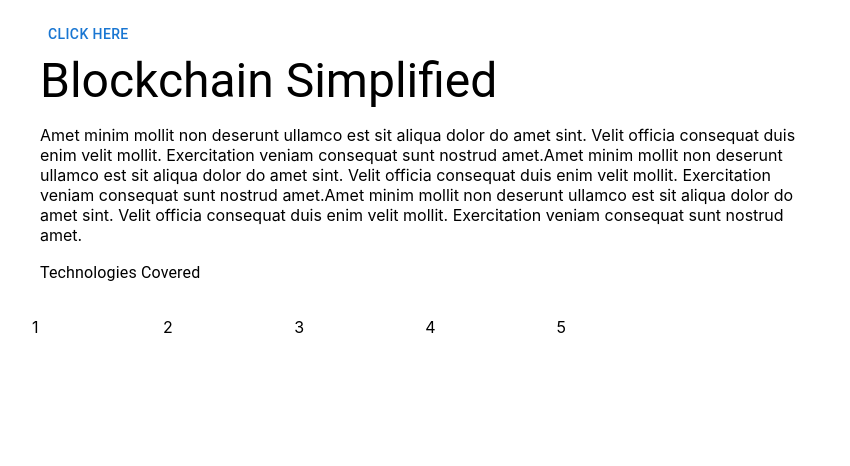
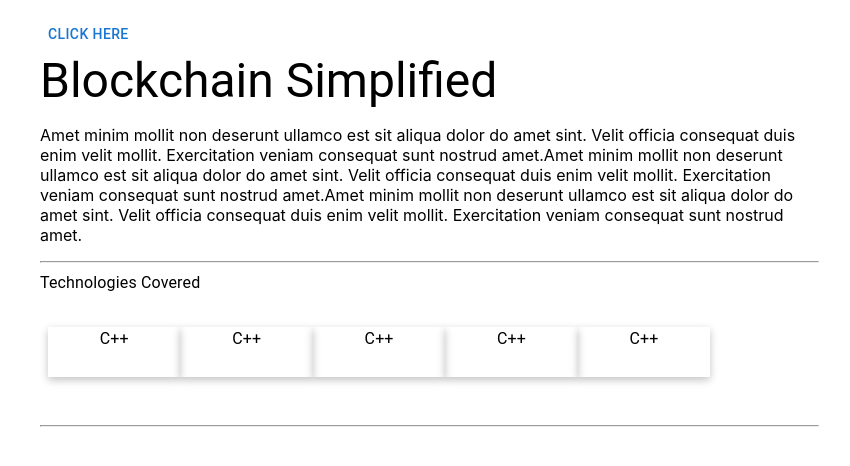
Before and after one commit to naimur202163/BlockChain-single-page, a Next.js app: page / in a window 1280 px wide. Shown: the top 466 px of the page, without its empty margins (8-858 px from the left). Built offline with nearby package versions, Linux system fonts and the light colour scheme.

Commit message:
hr added

```diff
--- a/pages/Components/Details/Details.js
+++ b/pages/Components/Details/Details.js
@@ -1,6 +1,5 @@
 import { Box, Button, Container, Grid, Typography } from "@mui/material";
 import React from "react";
-import "./Details.css";
 const Details = () => {
   return (
     <div>
@@ -26,6 +25,7 @@ const Details = () => {
                   consequat sunt nostrud amet.
                 </p>
               </div>
+              <hr />
               {/* Techonology */}
               <div>
                 <div>
@@ -33,24 +33,49 @@ const Details = () => {
                     <Typography>Technologies Covered</Typography>
                   </div>
                   <div>
-                    <Grid sx={{ mt: 4 }} container spacing={1}>
+                    <Grid sx={{ mt: 4, ml: 1 }} container spacing={2}>
                       <Grid md={2} lg={2}>
-                        <div>1</div>
+                        <div className="box">
+                          <Typography sx={{ textAlign: "center" }}>
+                            C++
+                          </Typography>
+                        </div>
                       </Grid>
                       <Grid md={2} lg={2}>
-                        <div>2</div>
+                        <div className="box">
+                          <Typography sx={{ textAlign: "center" }}>
+                            C++
+                          </Typography>
+                        </div>
                       </Grid>
                       <Grid md={2} lg={2}>
-                        <div>3</div>
+                        <div className="box">
+                          <Typography sx={{ textAlign: "center" }}>
+                            C++
+                          </Typography>
+                        </div>
                       </Grid>
                       <Grid md={2} lg={2}>
-                        <div>4</div>
+                        <div className="box">
+                          <Typography sx={{ textAlign: "center" }}>
+                            C++
+                          </Typography>
+                        </div>
                       </Grid>
                       <Grid md={2} lg={2}>
-                        <div>5</div>
+                        <div className="box">
+                          <Typography sx={{ textAlign: "center" }}>
+                            C++
+                          </Typography>
+                        </div>
                       </Grid>
                     </Grid>
                   </div>
+                  {/* Mentor */}
+                  <br />
+                  <br />
+                  <hr />
+                  <div></div>
                 </div>
               </div>
             </Box>
--- a/styles/globals.css
+++ b/styles/globals.css
@@ -14,3 +14,7 @@ a {
 * {
   box-sizing: border-box;
 }
+.box{
+ box-shadow: rgba(0, 0, 0, 0.24) 0px 3px 8px;
+    height: 50px;
+}
```
